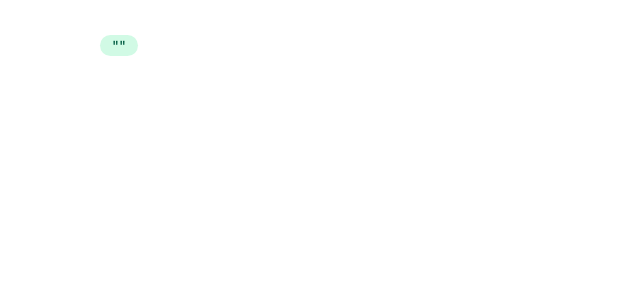
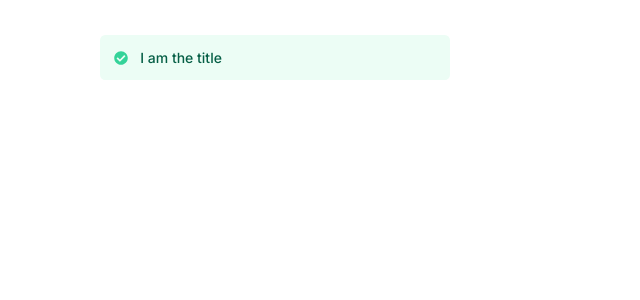
Before and after one commit to Striperoooo/component-library, a React (Vite) app: page / in a window 1280 px wide. Shown: the top 300 px of the page, without its empty margins (0-640 px from the left). Built offline with nearby package versions, Linux system fonts and the light colour scheme.

Commit message:
Add Banner component with styles and icon support
Introduces a new Banner component with customizable type, title, and description, using react-icons for status icons. Includes corresponding CSS for layout and theming, updates App.jsx to render the Banner, and adds react-icons as a dependency.

```diff
--- a/package.json
+++ b/package.json
@@ -12,7 +12,8 @@
   "dependencies": {
     "classnames": "^2.5.1",
     "react": "^19.1.0",
-    "react-dom": "^19.1.0"
+    "react-dom": "^19.1.0",
+    "react-icons": "^5.5.0"
   },
   "devDependencies": {
     "@eslint/js": "^9.30.1",
--- a/src/App.jsx
+++ b/src/App.jsx
@@ -1,15 +1,23 @@
 import React from "react"
 import "./index.css"
 import Badge from "./components/Badge"
+import Banner from "./components/Banner"
 
 
 function App() {
 
   return (
     <>
-      <Badge badgeColor="green" shape="pill" className="fart">""</Badge>
+
+      <Banner type=""
+        title="I am the title"
+        className=""
+      >
+      </Banner>
     </>
   )
 }
 
+// <Badge badgeColor="green" shape="pill" className="fart">""</Badge>
+
 export default App
--- a/src/components/Banner/Banner.css
+++ b/src/components/Banner/Banner.css
@@ -0,0 +1,47 @@
+.banner {
+    font-size: 0.875rem;
+    background-color: #ECFDF5;
+    padding: 1em;
+    border-radius: 0.375em;
+    min-width: 350px;
+    display: grid;
+    grid-template-columns: auto 1fr;
+    grid-template-rows: auto;
+    grid-template-areas:
+        "icon title"
+        ".... desc"
+    ;
+}
+
+
+.icon {
+    grid-area: icon;
+    align-self: center;
+    width: 1em;
+    height: 1em;
+    margin-right: 0.875em;
+}
+
+.banner-title {
+    grid-area: title;
+    font-weight: 500;
+
+}
+
+.banner-desc {
+    margin-top: 0.5em;
+    grid-area: desc;
+    font-weight: 400;
+}
+
+.banner.success .banner-title {
+    color: #065F46;
+}
+
+.banner.success .banner-desc {
+    color: #047857;
+}
+
+.banner.success .icon {
+    color: #34D399;
+}
--- a/src/components/Banner/Banner.jsx
+++ b/src/components/Banner/Banner.jsx
@@ -1,8 +1,22 @@
 import classNames from "classnames"
+import { FaCheckCircle, FaInfoCircle } from "react-icons/fa";
+import { IoIosWarning, IoIosCloseCircle } from "react-icons/io";
 import "./Banner.css"
 import "../../index.css"
 import React from "react"
 
-export default function Banner() {
-    return <h1>hi im a banner</h1>
+export default function Banner({ type, title, className, children }) {
+    const badgeTypeClassName = type || "success"
+    const bannerClassName = classNames("banner", badgeTypeClassName, className)
+    const role = type === "error" || type === "warning" ? "alert" : "status"
+
+    const bannerTitle = title || "Banner Title"
+
+    return (
+        <div className={bannerClassName} role={role}>
+            <FaCheckCircle className="icon" />
+            <div className="banner-title">{bannerTitle}</div>
+            {children && <div className="banner-desc">{children}</div>}
+        </div>
+    )
 }
--- a/src/index.css
+++ b/src/index.css
@@ -8,4 +8,8 @@
 #root {
   margin-top: 35px;
   margin-left: 100px;
+  display: flex;
+  flex-direction: column;
+  align-items: flex-start;
+  gap: 1em;
 }
```
Also changed, not shown: 1 other file (tests, documents, lock files or other folders).
